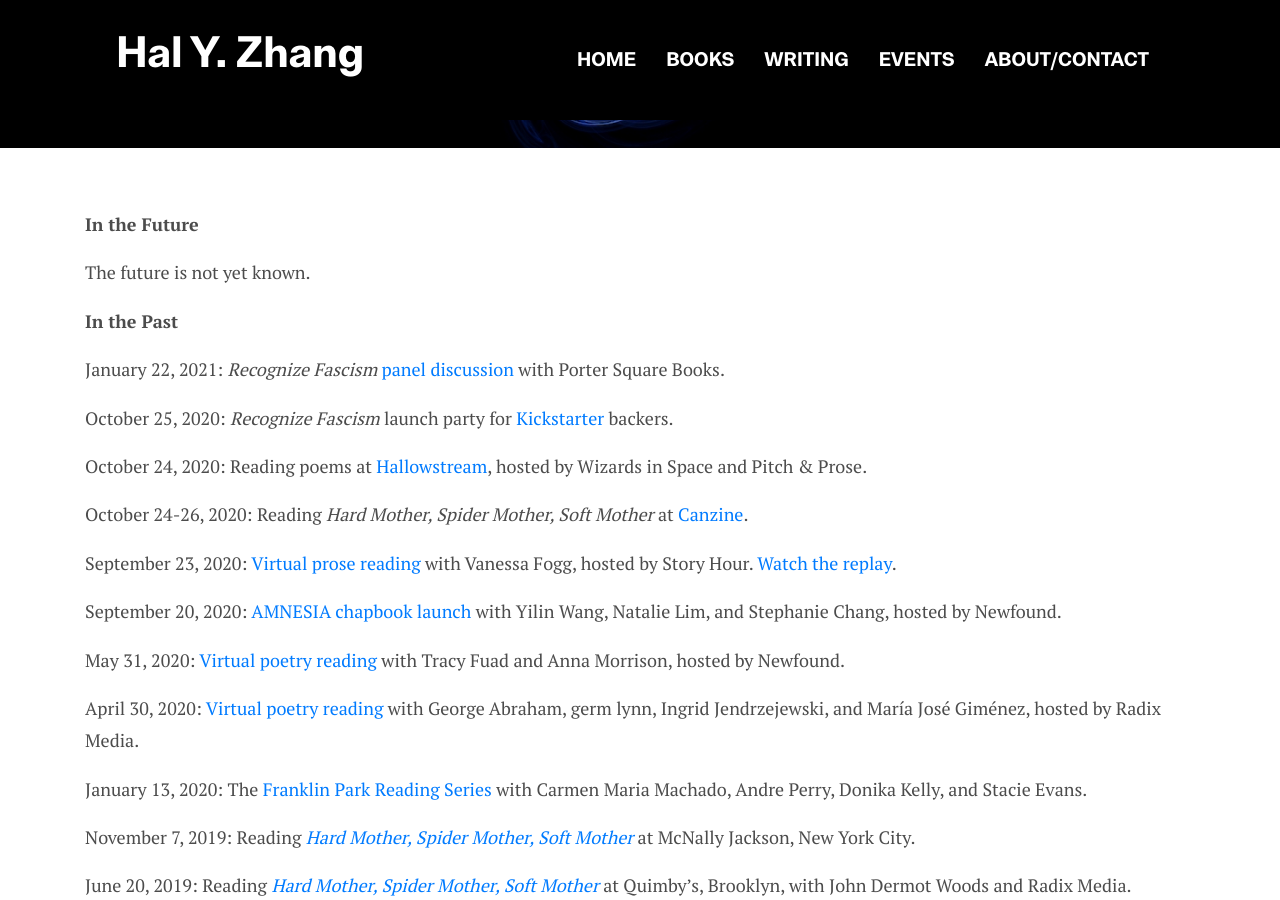
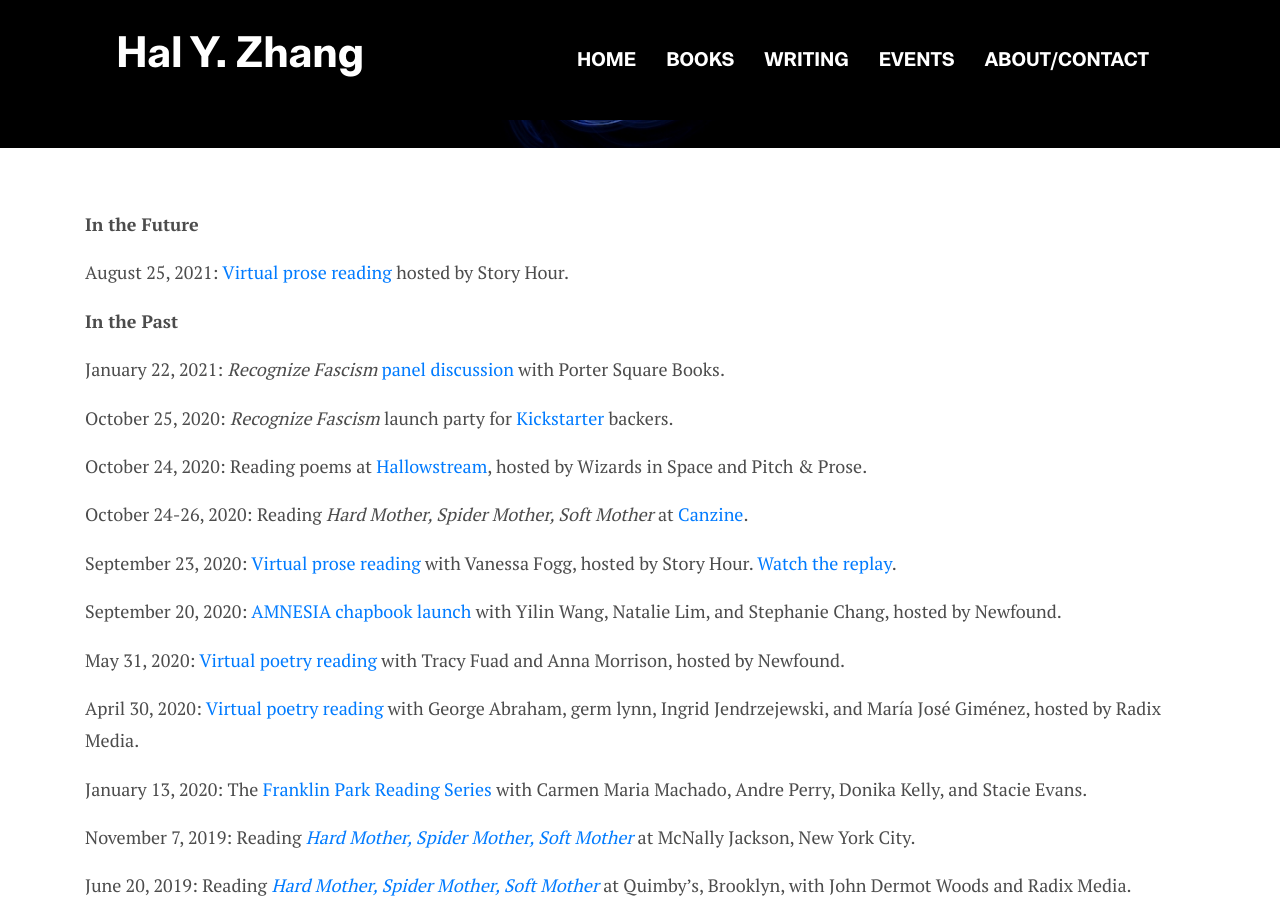
Before and after one commit to abbynicoleyee/abbynicoleyee.github.io, a Jekyll site: the page built from _pages/events.html, in a window 1280 px wide and 900 px high, scrolled down 356 px. Built offline with Jekyll 4.4.1, drawn with Linux system fonts in a browser that asks for light colours.

Commit message:
added work

```diff
--- a/Gemfile
+++ b/Gemfile
@@ -3,3 +3,4 @@ gem 'bundler'
 gem 'jekyll'
 gem 'jekyll-sitemap'
 gem 'wdm', '>= 0.1.0'
+gem "webrick", "~> 1.7"
--- a/_pages/books.html
+++ b/_pages/books.html
@@ -23,6 +23,7 @@ holes in my memory, in 中文 and English.</p>
   tongue. you have always had one tongue but the tongue remembers.</em></p>
 
   <p>August 2020.</p>
+  <p>Winner of the <a href="https://www.hofferaward.com/Eric-Hoffer-Award-winners.html#micro">Eric Hoffer Micro Press Award 2021</a>.</p>
 </div>
 </div>
 <div class="row mt-5">
--- a/_pages/events.html
+++ b/_pages/events.html
@@ -15,7 +15,8 @@ background-align: bg-shape-center
 
 <p><strong>In the Future</strong></p>
 
-<p>The future is not yet known.</p>
+<!--<p>The future is not yet known.</p>-->
+<p>August 25, 2021: <a href="https://www.storyhour2020.com/">Virtual prose reading</a> hosted by Story Hour.</p>
 
 <p><strong>In the Past</strong></p>
 
--- a/_pages/writing.html
+++ b/_pages/writing.html
@@ -59,7 +59,7 @@ background-align: bg-shape-right
         {% endif %}
         &nbsp;&nbsp;<span class="badge badge-secondary text-capitalize">{{ item.item-types[0].type }}</span>
         <span class="badge badge-secondary">{{ item.date | date: "%Y %b" }}</span>
-        <span class="badge badge-secondary text-capitalize">{{ item.words }} words</span>
+        <span class="badge badge-secondary">{{ item.words }} words</span>
       </h4>
 
 
```
Also changed, not shown: other parts of _pages/books.html (+2 -0 lines).
